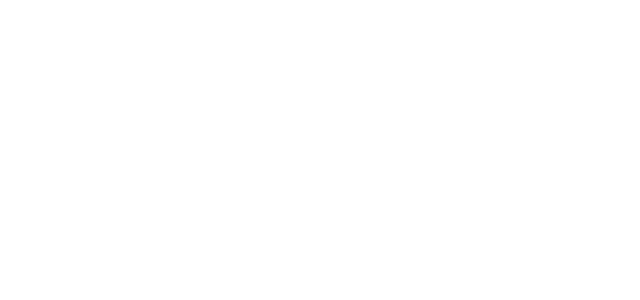
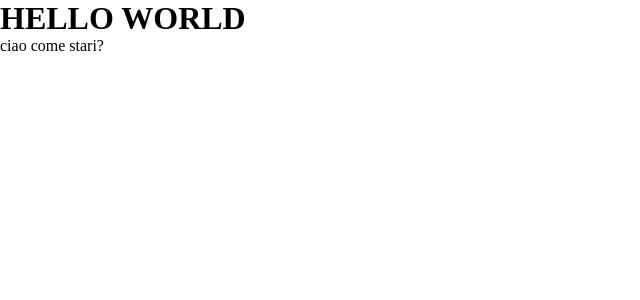
Before and after one commit to S1nghAmandeep/proj-html-vuejs, a Vue app: page / in a window 1280 px wide. Shown: the top 300 px of the page, without its empty margins (0-640 px from the left). Built offline with nearby package versions, Linux system fonts and the light colour scheme; a web font is replaced by a local one.

Commit message:
add-scss-file

```diff
--- a/src/App.vue
+++ b/src/App.vue
@@ -1,7 +1,12 @@
-<script setup>
+<script>
 // import HelloWorld from './components/HelloWorld.vue'
 </script>
 
-<template></template>
+<template>
+  <h1>HELLO WORLD</h1>
+  <p>ciao come stari?</p>
+</template>
 
-<style lang="scss" scoped></style>
+<style lang="scss">
+@use './styles/general.scss'
+</style>
```
